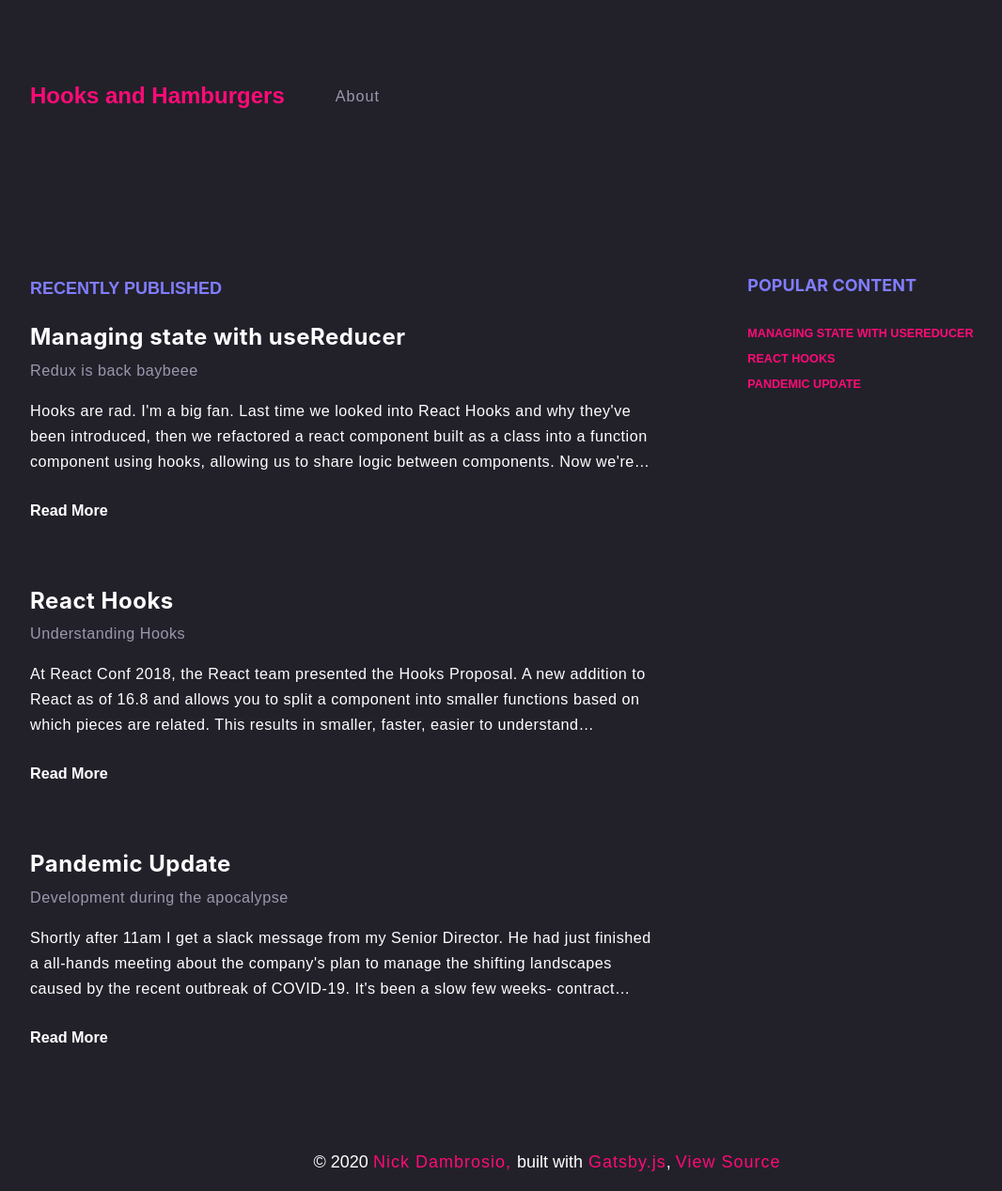
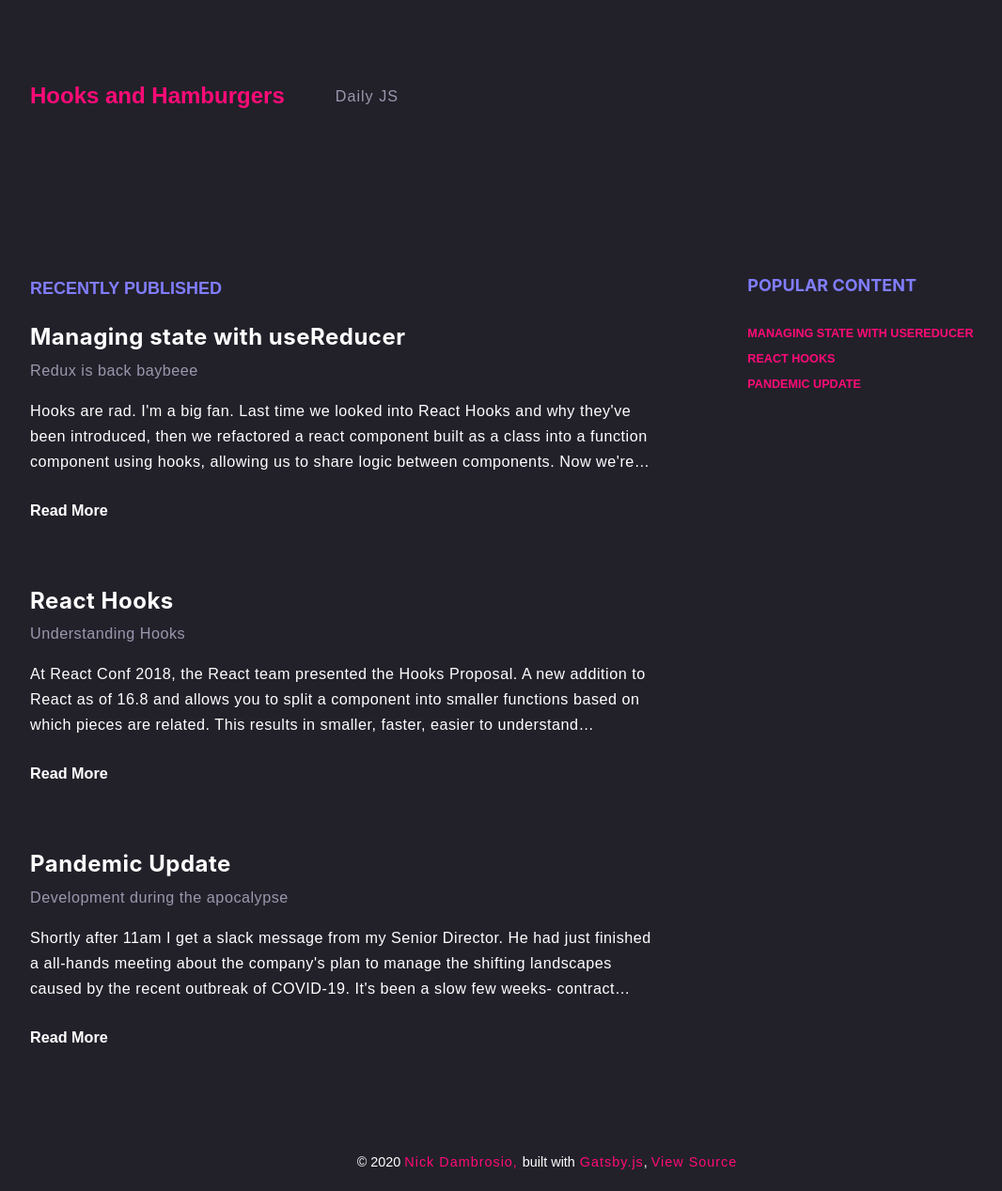
Before and after one commit to 30ozSteak/guard-and-grace, a Gatsby site: page / in a window 1280 px wide. Shown: the whole page at 94% size, without its empty margins (58-1124 px from the left). Built offline with nearby package versions, Linux system fonts and the light colour scheme; Gatsby itself is replaced by a stand-in of ours.

Commit message:
add daily js page

```diff
--- a/src/components/footer.js
+++ b/src/components/footer.js
@@ -4,7 +4,7 @@ import PropTypes from "prop-types"
 import styled from "styled-components"
 
 const FooterWrapper = styled.footer`
-  font-size: 1rem;
+  font-size: 0.8rem;
   padding: 1rem 0;
   text-align: center;
   color: white;
@@ -15,7 +15,7 @@ const FooterWrapper = styled.footer`
     text-decoration: none;
     transition: 0.2s;
     font-weight: 300;
-    font-size: 1rem;
+    font-size: 0.8rem;
     letter-spacing: 1px;
   }
   a:hover {
--- a/src/components/header.js
+++ b/src/components/header.js
@@ -24,8 +24,8 @@ const Header = ({ siteTitle, location }) => {
           {siteTitle}
         </Link>
         {location.pathname === "/" ? (
-          <Link className="about-link" to="/about">
-            About
+          <Link className="about-link" to="/daily">
+            Daily JS
           </Link>
         ) : (
           <div />
--- a/src/pages/404.js
+++ b/src/pages/404.js
@@ -7,7 +7,6 @@ const NotFoundPage = () => (
   <Layout>
     <SEO title="404: Not found" />
     <h1>NOT FOUND</h1>
-    <p>You just hit a route that doesn&#39;t exist... the sadness.</p>
   </Layout>
 )
 
```
Also changed, not shown: src/pages/about.js (deleted, +0 -16 lines), src/pages/daily.js (added, +12 -0 lines).
